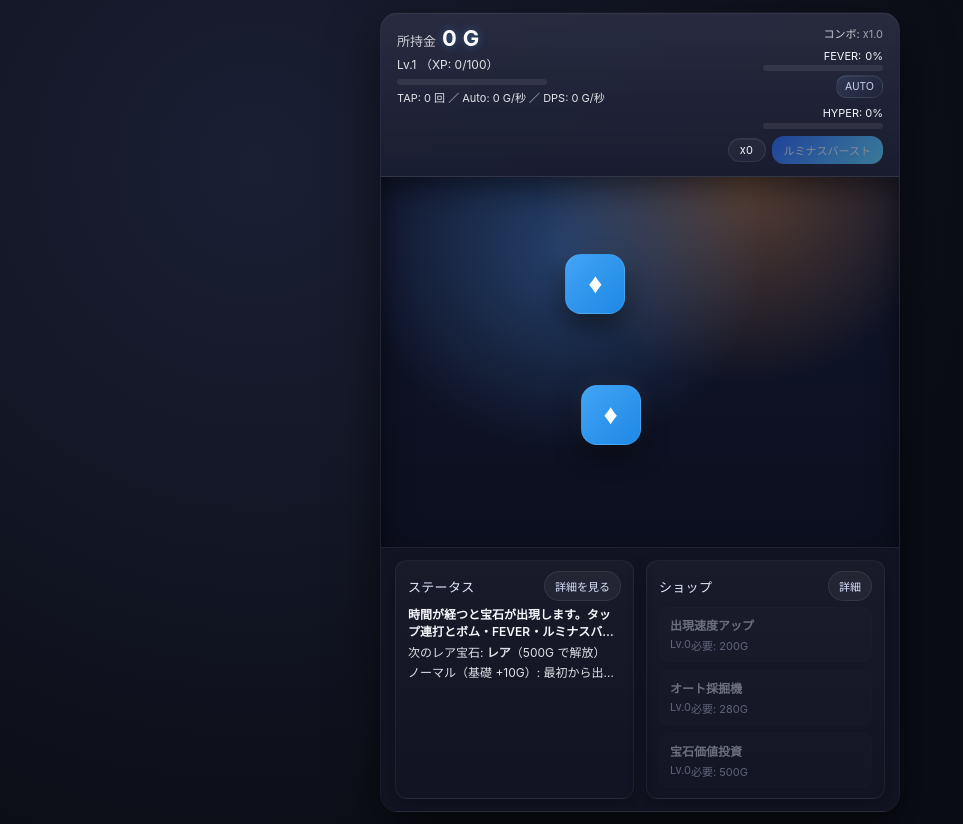
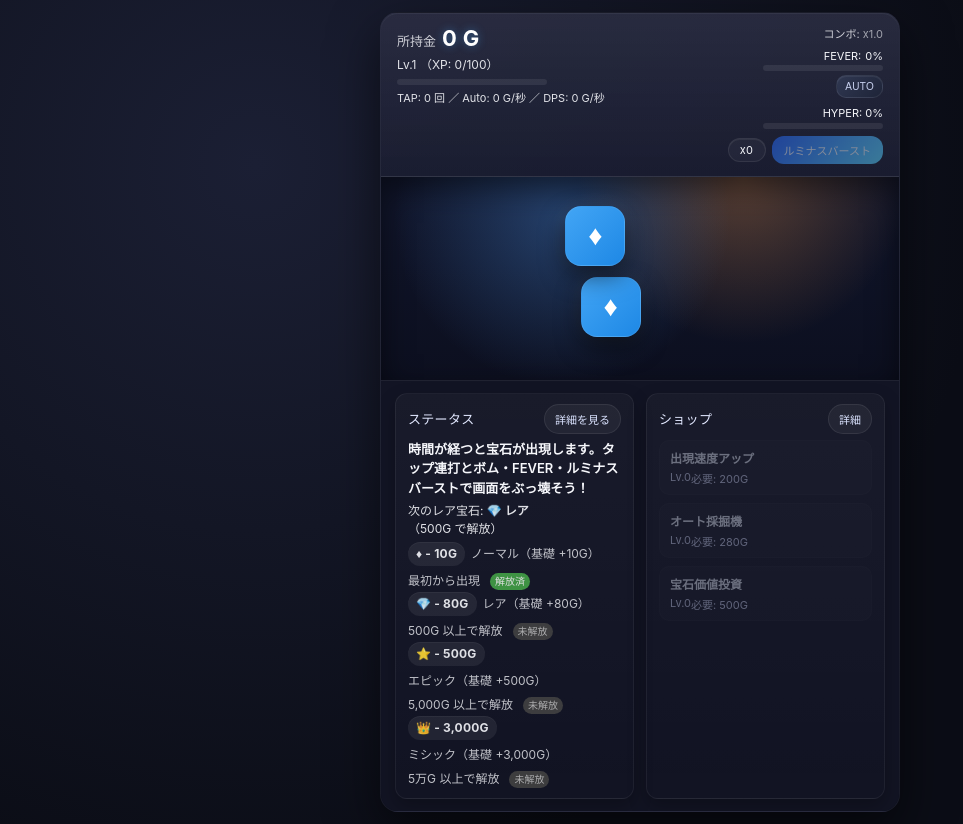
Before and after one commit to pikop1013/test, a plain HTML site: page index.html in a window 1280 px wide. Shown: the whole page, without its empty margins (0-963 px from the left). Drawn offline with Linux system fonts and the light colour scheme.

Commit message:
Improve status panel readability and gem value display

```diff
--- a/assets/css/styles.css
+++ b/assets/css/styles.css
@@ -318,21 +318,38 @@ header .left {
 
 #status-main {
   font-weight: 600;
-  display: -webkit-box;
-  -webkit-line-clamp: 2;
-  -webkit-box-orient: vertical;
-  overflow: hidden;
-  line-height: 1.4;
+  line-height: 1.5;
+  overflow-wrap: anywhere;
+  font-size: clamp(12px, 1.7vw, 13px);
 }
 
 .status-sub {
   opacity: 0.9;
-  display: -webkit-box;
-  -webkit-line-clamp: 2;
-  -webkit-box-orient: vertical;
-  overflow: hidden;
   margin-top: 4px;
-  line-height: 1.4;
+  line-height: 1.5;
+  overflow-wrap: anywhere;
+  font-size: clamp(11px, 1.6vw, 12px);
+}
+
+.status-gem-line {
+  display: flex;
+  align-items: center;
+  gap: 6px;
+  flex-wrap: wrap;
+  margin-top: 2px;
+}
+
+.status-gem-pill {
+  background: rgba(255, 255, 255, 0.08);
+  padding: 3px 8px;
+  border-radius: 999px;
+  font-weight: 700;
+  letter-spacing: 0.2px;
+  box-shadow: inset 0 1px 0 rgba(255, 255, 255, 0.05);
+}
+
+.status-gem-meta {
+  opacity: 0.85;
 }
 
 .shop-quick-grid {
--- a/assets/js/game.js
+++ b/assets/js/game.js
@@ -199,6 +199,11 @@ function investmentValueMultiplier() {
   return 1 + state.gemValueUpgradeLevel * 0.25;
 }
 
+function currentGemValue(baseValue) {
+  // 現時点の各種補正を反映した価値を算出
+  return Math.max(1, Math.floor(baseValue * totalValueMultiplier()));
+}
+
 function updateFeverUI() {
   const gauge = Math.round(state.feverGauge);
   feverLabelEl.textContent = `${gauge}%`;
@@ -291,6 +296,7 @@ function endFever() {
   statusMainEl.textContent = "フィーバー終了！ゲージが溜まり次第また自動突入するよ。";
   syncStatusModalIfOpen();
   updateFeverUI();
+  updateUnlockStatusText();
   restartSpawnTimer();
 }
 
@@ -302,6 +308,7 @@ function startFever() {
     "FEVER!! 宝石価値＆出現速度が大幅アップ中！連打で一気にインフレ！";
   syncStatusModalIfOpen();
   updateFeverUI();
+  updateUnlockStatusText();
   restartSpawnTimer();
 
   if (state.feverTimeoutId) clearTimeout(state.feverTimeoutId);
@@ -429,6 +436,7 @@ function addXp(amount) {
   const ratio = (state.xp / state.xpMax) * 100;
   xpBarEl.style.width = `${Math.min(100, ratio)}%`;
 
+  updateUnlockStatusText();
   restartSpawnTimer();
 }
 
@@ -458,27 +466,38 @@ function updateUnlockStatusText() {
     const condition =
       g.unlockMoney === 0
         ? "最初から出現"
-        : `${formatBigNumber(g.unlockMoney)}G 以上で出現`;
+        : `${formatBigNumber(g.unlockMoney)}G 以上で解放`;
     const badge = `<span class="badge ${
       unlocked ? "badge-unlocked" : "badge-locked"
     }">${unlocked ? "解放済" : "未解放"}</span>`;
-    return `${g.name}（基礎 +${g.value.toLocaleString(
-      "ja-JP"
-    )}G）: ${condition} ${badge}`;
+    const evaluatedValue = currentGemValue(g.value);
+
+    return `
+      <div class="status-gem-line">
+        <span class="status-gem-pill">${g.icon} - ${formatBigNumber(
+      evaluatedValue
+    )}G</span>
+        <span class="status-gem-meta">${g.name}（基礎 +${formatBigNumber(
+      g.value
+    )}G）</span>
+        <span class="status-gem-meta">${condition}</span>
+        ${badge}
+      </div>
+    `;
   });
 
   if (locked.length > 0) {
     locked.sort((a, b) => a.unlockMoney - b.unlockMoney);
     const next = locked[0];
     statusSubEl.innerHTML =
-      `<div>次のレア宝石: <strong>${next.name}</strong>（${formatBigNumber(
+      `<div>次のレア宝石: <strong>${next.icon} ${next.name}</strong>（${formatBigNumber(
         next.unlockMoney
       )}G で解放）</div>` +
-      `<div style="margin-top:4px;">${lines.join("<br>")}</div>`;
+      `<div style="margin-top:4px;">${lines.join("")}</div>`;
   } else {
     statusSubEl.innerHTML =
       `<div>すべての宝石を解放しました！</div>` +
-      `<div style="margin-top:4px;">${lines.join("<br>")}</div>`;
+      `<div style="margin-top:4px;">${lines.join("")}</div>`;
   }
   syncStatusModalIfOpen();
 }
@@ -787,6 +806,7 @@ function handleValuePurchase() {
   state.gemValueUpgradeLevel += 1;
   statusMainEl.textContent = `宝石価値投資 Lv.${state.gemValueUpgradeLevel} に成功！すべての宝石がさらに高騰！`;
   updateShopButtons();
+  updateUnlockStatusText();
   updateStats();
   syncStatusModalIfOpen();
 }
```
